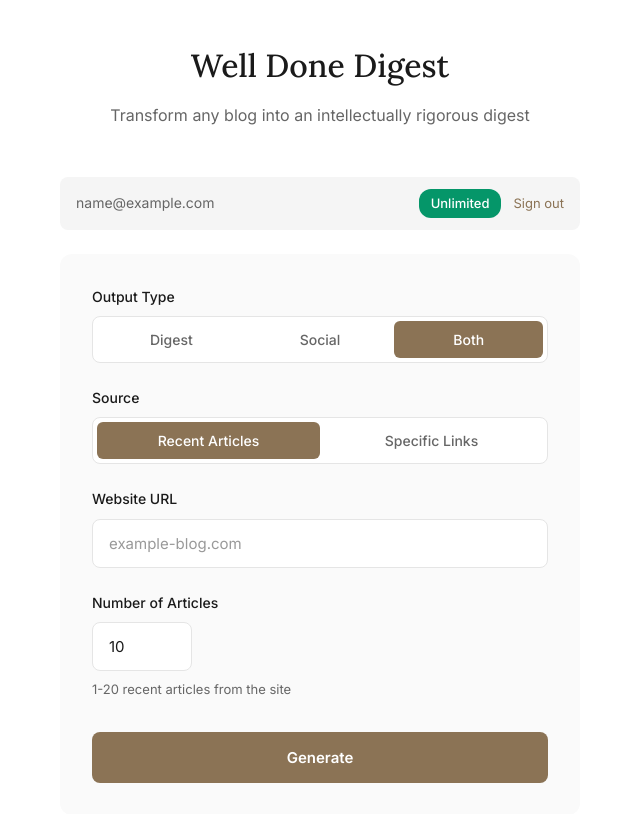
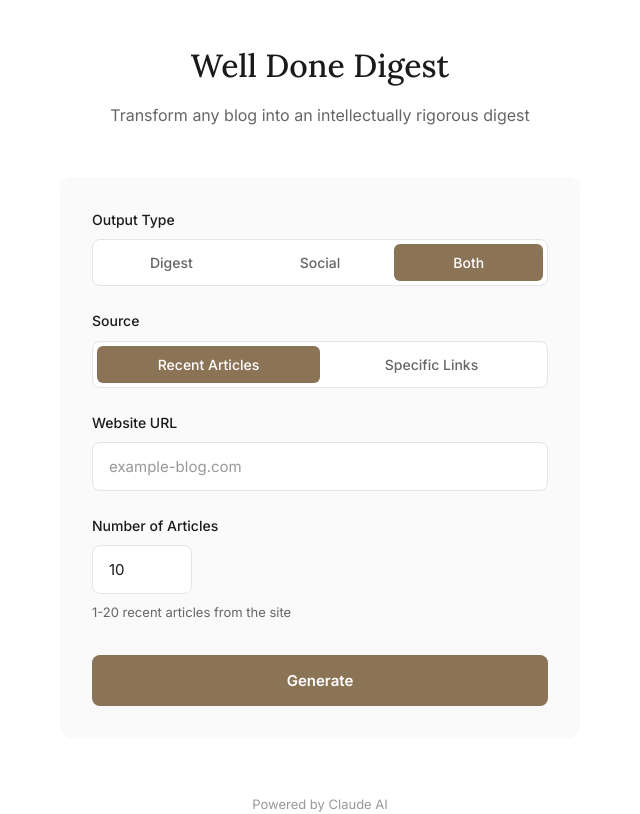
Before and after one commit to cvs4bz49sb-oss/ai-article-digest, a Flask app: page / in a window 1280 px wide. Shown: the top 814 px of the page, without its empty margins (320-960 px from the left). Run offline with Flask 3, Linux system fonts and the light colour scheme; the visitor is signed in with stand-in values (Sample User, id 1); tables that the repository leaves empty hold one stand-in row (values such as "Sample post").

Commit message:
Remove auth gate - site usable without login
- Remove login/credit checks from generate route
- Remove user bar and login prompt from home page
- Auth routes still exist but are not required

Co-Authored-By: Claude Opus 4.5 <noreply@anthropic.com>

```diff
--- a/app.py
+++ b/app.py
@@ -208,19 +208,6 @@ def history_view():
 @app.route("/generate", methods=["POST"])
 def generate():
     """Generate a digest from the submitted URL."""
-    # Check if user is logged in
-    if not is_logged_in():
-        session['next_url'] = url_for('index')
-        return redirect(url_for('login_page'))
-
-    user = get_current_user()
-    if not user:
-        return redirect(url_for('login_page'))
-
-    # Check if user has credits
-    if not can_generate(user):
-        return redirect(url_for('pricing_page'))
-
     url = request.form.get("url", "").strip()
     mode = request.form.get("mode", "recent")
     output_type = request.form.get("output_type", "both")  # digest, social, or both
@@ -235,7 +222,7 @@ def generate():
 
     # For specific mode, URL is not required
     if mode != "specific" and not url:
-        return render_template("index.html", error="Please enter a URL", user=user)
+        return render_template("index.html", error="Please enter a URL")
 
     if url and not url.startswith(("http://", "https://")):
         url = "https://" + url
@@ -249,7 +236,7 @@ def generate():
             urls_list = [u if u.startswith(('http://', 'https://')) else 'https://' + u for u in urls_list]
 
             if not urls_list:
-                return render_template("index.html", error="Please provide at least one article URL", user=user)
+                return render_template("index.html", error="Please provide at least one article URL")
 
             # Create scraper from first URL's domain if not already created
             if not scraper:
@@ -262,21 +249,7 @@ def generate():
             articles, site_name = scraper.scrape_articles(count)
 
         if not articles:
-            return render_template("index.html", error="No articles found at that URL", user=user)
-
-        # Use a credit (will return True for admins without deducting)
-        if not use_credit(user):
-            return redirect(url_for('pricing_page'))
-
-        # Record the generation
-        generation = Generation(
-            user_id=user.id,
-            url=url or urls_list[0] if mode == "specific" else url,
-            article_count=len(articles),
-            output_type=output_type
-        )
-        db.session.add(generation)
-        db.session.commit()
+            return render_template("index.html", error="No articles found at that URL")
 
         # Generate content based on output_type
         generator = DigestGenerator()
@@ -289,16 +262,15 @@ def generate():
             formatted=formatted,
             url=url or urls_list[0] if mode == "specific" else url,
             count=len(articles),
-            output_type=output_type,
-            user=user
+            output_type=output_type
         )
 
     except ValueError as e:
-        return render_template("index.html", error=str(e), user=user)
+        return render_template("index.html", error=str(e))
     except RuntimeError as e:
-        return render_template("index.html", error=str(e), user=user)
+        return render_template("index.html", error=str(e))
     except Exception as e:
-        return render_template("index.html", error=f"An error occurred: {str(e)}", user=user)
+        return render_template("index.html", error=f"An error occurred: {str(e)}")
 
 
 @app.route("/api/generate", methods=["POST"])
--- a/templates/index.html
+++ b/templates/index.html
@@ -505,26 +505,6 @@
         <div class="error">{{ error }}</div>
         {% endif %}
 
-        {% if user %}
-        <div class="user-bar">
-            <span class="email">{{ user.email }}</span>
-            <div class="credits">
-                {% if user.is_admin %}
-                <span class="credit-badge admin">Unlimited</span>
-                {% else %}
-                <span class="credit-badge {% if user.credits == 0 %}low{% endif %}">{{ user.credits }} credit{% if user.credits != 1 %}s{% endif %}</span>
-                <a href="/pricing" class="user-link">Buy more</a>
-                {% endif %}
-                <a href="/auth/logout" class="user-link">Sign out</a>
-            </div>
-        </div>
-        {% else %}
-        <div class="login-prompt">
-            <p>Sign in to generate digests</p>
-            <a href="/login" class="login-btn">Sign In</a>
-        </div>
-        {% endif %}
-
         <div class="form-card">
             <form action="/generate" method="POST" id="digest-form">
                 <input type="hidden" id="mode" name="mode" value="recent">
```
